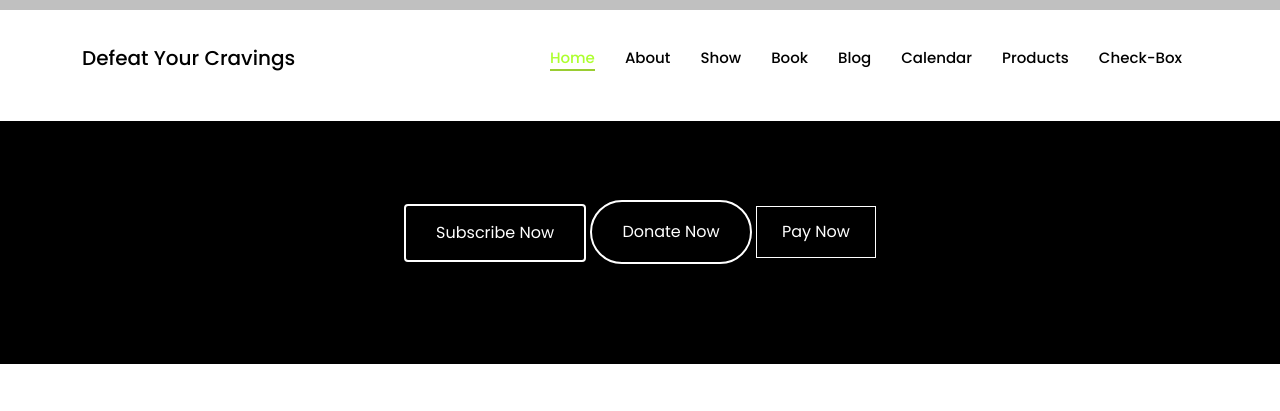
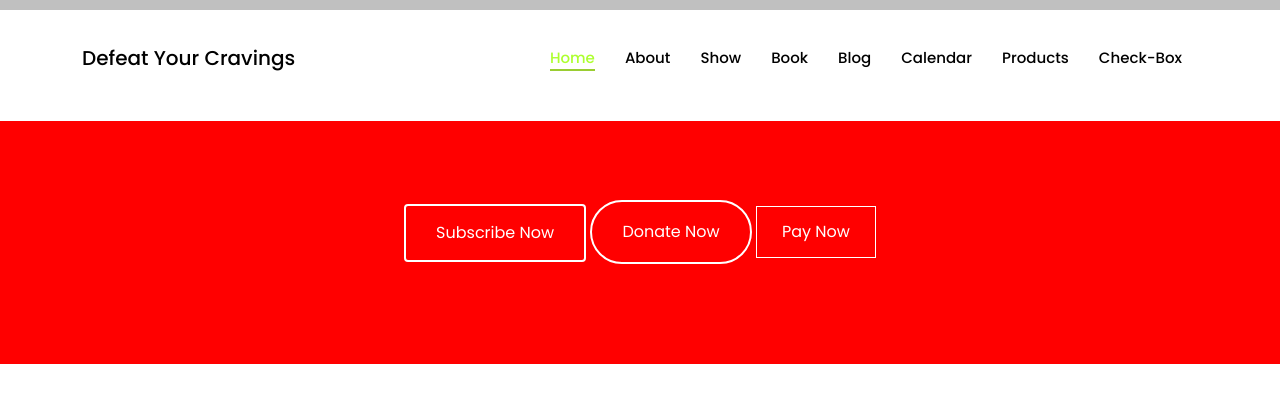
Before and after one commit to arpandatta55/explore, a plain HTML site: page index.html in a window 1280 px wide. Shown: the top 411 px of the page. Drawn offline with Linux system fonts and the light colour scheme.

Commit message:
background changed

```diff
--- a/css/custom.css
+++ b/css/custom.css
@@ -323,7 +323,8 @@ h6 {
 }
 
 .ex-card {
-  background: #000;
+  /* background: #000; */
+  background: red;
   padding: 100px 0;
 }
 
```
